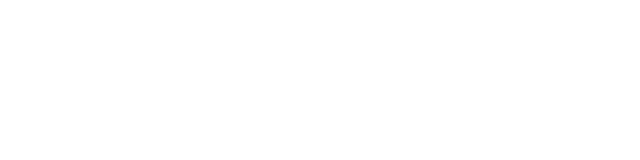
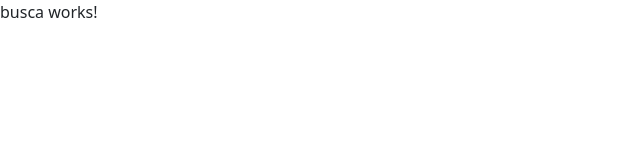
Before and after one commit to jtspinelli/DEVinPhilips_Angular_exercicios-da-semana, an Angular app: page /m1s09/part4 in a window 1280 px wide. Shown: the top 160 px of the page, without its empty margins (0-640 px from the left). Built offline with nearby package versions, Linux system fonts and the light colour scheme.

Commit message:
add BuscaComponent as Part4AppComponent's child

```diff
--- a/src/app/M1S09/part4/part4.app.component.html
+++ b/src/app/M1S09/part4/part4.app.component.html
@@ -0,0 +1 @@
+<busca></busca>
```
